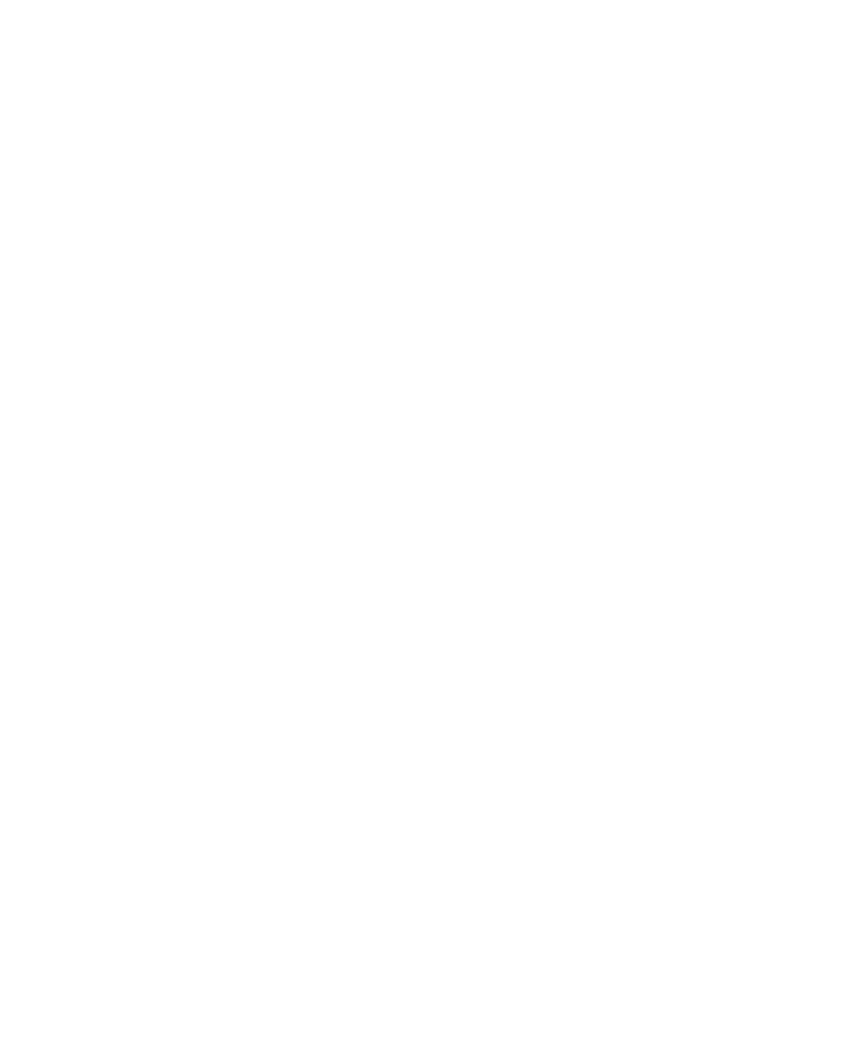
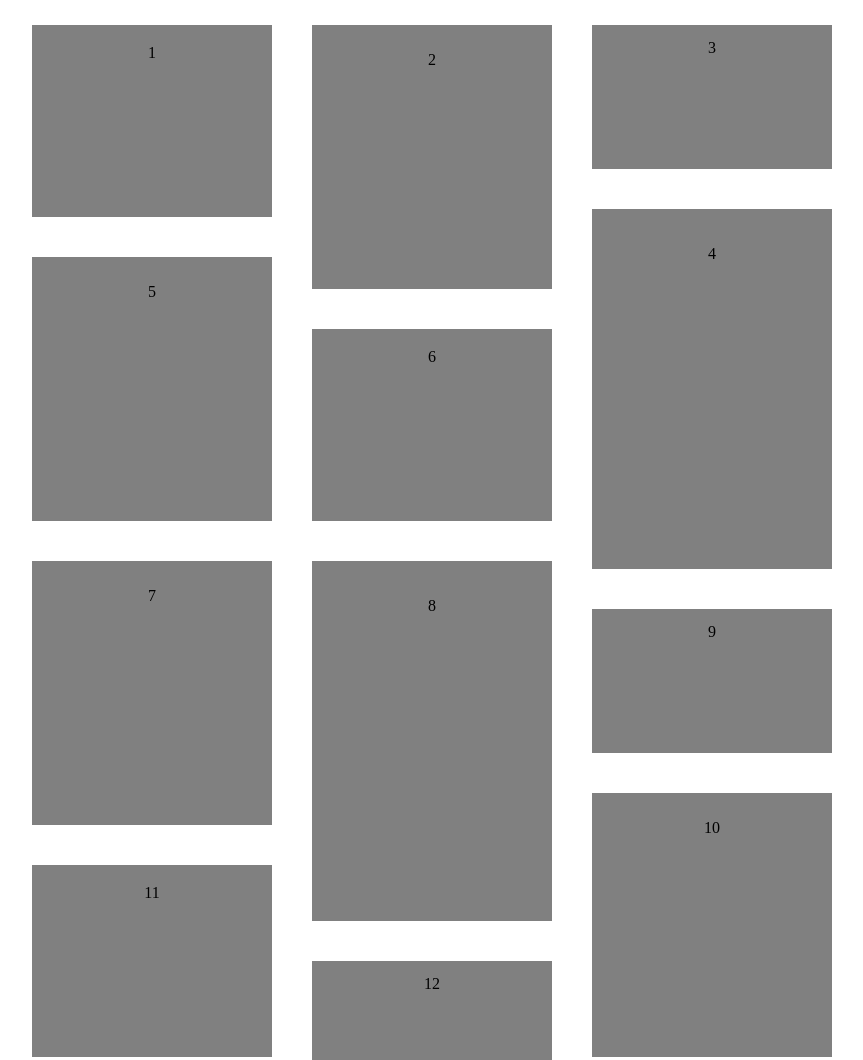
Before and after one commit to felixfaure/ff-grid, a website: page examples/index.html in a window 1280 px wide. Shown: the top 1060 px of the page, without its empty margins (208-1071 px from the left). Before the commit the page ends 800 px from the top, so only its background shows below. Drawn offline with Linux system fonts and the light colour scheme.

Commit message:
Better example

```diff
--- a/examples/example.css
+++ b/examples/example.css
@@ -27,22 +27,37 @@ html {
 .main {
     padding: 25px 25px 0 25px;
 }
-
-.grid_item {
-	width: 28%;
+.ffgrid {
+    width: 800px;
+    max-width: 100%;
+    margin: auto;
+    counter-reset: modules;
+}
+.ffgrid_item {
+	width: 30%;
     background-color: grey;
 }
-.grid_item:before {
+.ffgrid_item:before {
     content: " ";
     display: block;
     padding-top: 60%;
 }
-.grid_item-h2:before {
+.ffgrid_item:after {
+    counter-increment: modules;
+    content: counter(modules);
+    display: block;
+    width: 100%;
+    position: absolute;
+    top: 10%;
+    left: 0;
+    text-align: center;
+}
+.ffgrid_item-h2:before {
     padding-top: 80%;
 }
-.grid_item-h3:before {
+.ffgrid_item-h3:before {
     padding-top: 110%;
 }
-.grid_item-h4:before {
+.ffgrid_item-h4:before {
     padding-top: 150%;
 }
```
